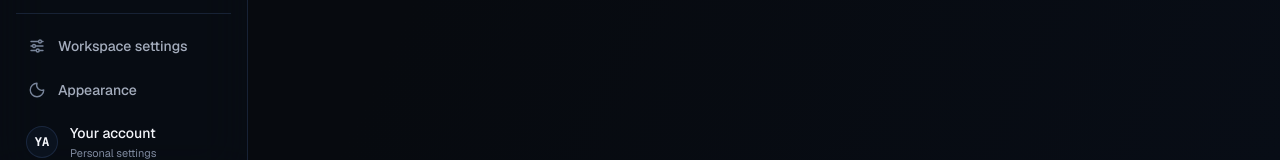
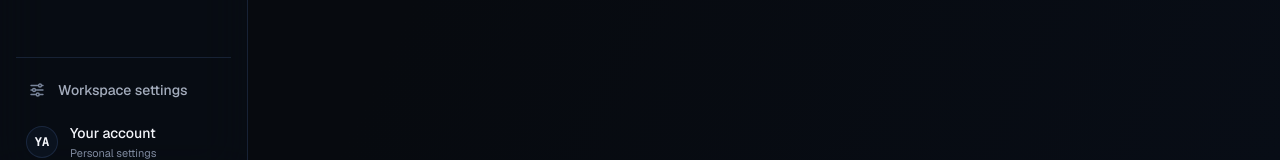
Before and after one commit to AshwathSingh/cortex, a Next.js app in the folder apps/web/: page /workspaces/1/ingest in a window 1280 px wide. Shown: the part 614-774 px from the top of the page. Built offline with nearby package versions, Linux system fonts and the light colour scheme; no server answers.

Commit message:
fix(web): hide unavailable appearance preference

```diff
--- a/apps/web/src/components/workspaces/workspace-shell.tsx
+++ b/apps/web/src/components/workspaces/workspace-shell.tsx
@@ -9,7 +9,6 @@ import {
   type SidebarLink,
 } from "@/components/navigation/app-sidebar";
 import {
-  AppearanceIcon,
   GraphIcon,
   HomeIcon,
   ManageIcon,
@@ -160,15 +159,6 @@ export function WorkspaceShell({
     },
   ];
 
-  const utilityLinks = [
-    {
-      label: "Appearance",
-      href: routes.appearance,
-      icon: AppearanceIcon,
-      exact: true,
-    },
-  ];
-
   return (
     <WorkspaceProvider value={workspaceContext}>
       <div
@@ -190,7 +180,6 @@ export function WorkspaceShell({
           activePath={activePath}
           primaryLinks={primaryLinks}
           secondaryLinks={secondaryLinks}
-          utilityLinks={utilityLinks}
         />
         <div className="min-w-0">
           {error ? (
--- a/apps/web/src/lib/routes.ts
+++ b/apps/web/src/lib/routes.ts
@@ -4,7 +4,6 @@ function workspacePath(workspaceId: string) {
 
 export const routes = {
   account: "/account",
-  appearance: "/account#appearance",
   workspaces: "/workspaces",
   workspaceSelector: "/workspaces?select=1",
   workspace: {
```
